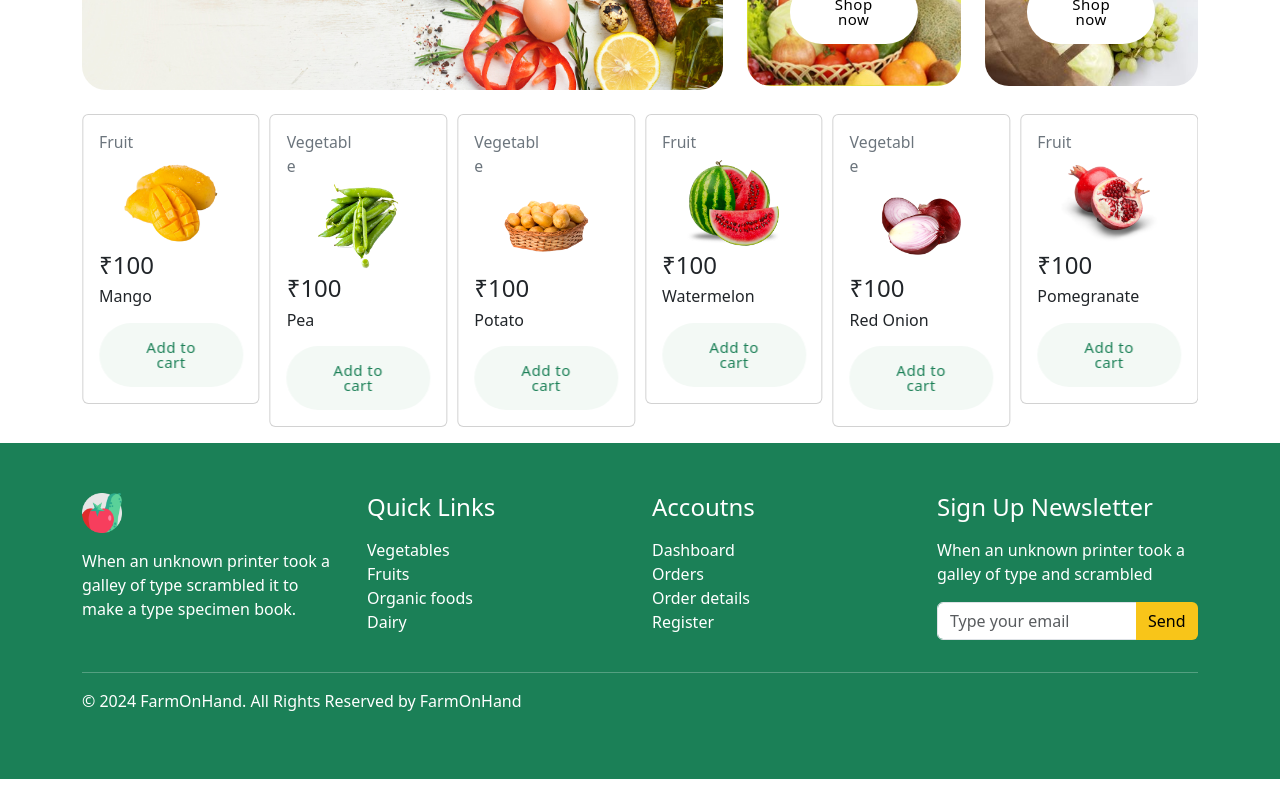
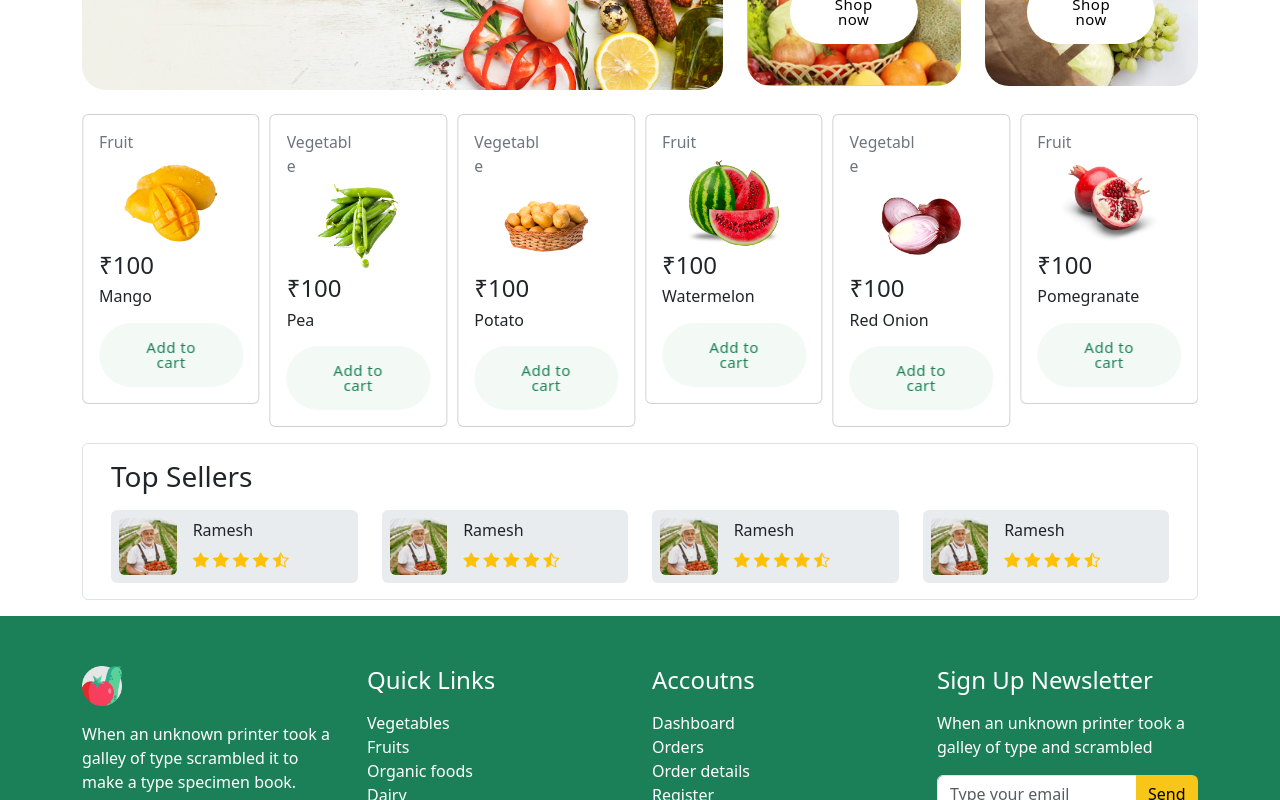
Before and after one commit to haquedot/F, a React (Vite) app: page /#/ in a window 1280 px wide. Shown: the part 426-1226 px from the top of the page. Before the commit the page ends 1205 px from the top, so only its background shows below. Built offline with nearby package versions, Linux system fonts and the light colour scheme.

Commit message:
top sellers added

```diff
--- /dev/null
+++ b/src/components/TopSeller.jsx
@@ -0,0 +1,102 @@
+import { Card, Col, Row } from "react-bootstrap";
+import seller_1 from '../assets/images/Seller_Images/seller_1.png'
+
+function TopSeller() {
+    return (
+        <>
+            <div className="container">
+                <Row className="border rounded p-3">
+                    <h3 className="mb-3">Top Sellers</h3>
+
+                    <Col md={3}>
+                        <Card className="p-2 bg-body-secondary border-0">
+                            <div className="d-flex">
+                                <img src={seller_1} alt="seller_1" className="rounded w-25 me-3" />
+                                <div className="d-flex align-items-center">
+                                    <div className="d-block">
+                                        <h6>
+                                            Ramesh
+                                        </h6>
+                                        <div className="d-flex">
+                                            <i class="bi bi-star-fill me-1 text-warning"></i>
+                                            <i class="bi bi-star-fill me-1 text-warning"></i>
+                                            <i class="bi bi-star-fill me-1 text-warning"></i>
+                                            <i class="bi bi-star-fill me-1 text-warning"></i>
+                                            <i class="bi bi-star-half text-warning"></i>
+                                        </div>
+                                    </div>
+                                </div>
+                            </div>
+                        </Card>
+                    </Col>
+                    <Col md={3}>
+                        <Card className="p-2 bg-body-secondary border-0">
+                            <div className="d-flex">
+                                <img src={seller_1} alt="seller_1" className="rounded w-25 me-3" />
+                                <div className="d-flex align-items-center">
+                                    <div className="d-block">
+                                        <h6>
+                                            Ramesh
+                                        </h6>
+                                        <div className="d-flex">
+                                            <i class="bi bi-star-fill me-1 text-warning"></i>
+                                            <i class="bi bi-star-fill me-1 text-warning"></i>
+                                            <i class="bi bi-star-fill me-1 text-warning"></i>
+                                            <i class="bi bi-star-fill me-1 text-warning"></i>
+                                            <i class="bi bi-star-half text-warning"></i>
+                                        </div>
+                                    </div>
+                                </div>
+                            </div>
+                        </Card>
+                    </Col>
+                    <Col md={3}>
+                        <Card className="p-2 bg-body-secondary border-0">
+                            <div className="d-flex">
+                                <img src={seller_1} alt="seller_1" className="rounded w-25 me-3" />
+                                <div className="d-flex align-items-center">
+                                    <div className="d-block">
+                                        <h6>
+                                            Ramesh
+                                        </h6>
+                                        <div className="d-flex">
+                                            <i class="bi bi-star-fill me-1 text-warning"></i>
+                                            <i class="bi bi-star-fill me-1 text-warning"></i>
+                                            <i class="bi bi-star-fill me-1 text-warning"></i>
+                                            <i class="bi bi-star-fill me-1 text-warning"></i>
+                                            <i class="bi bi-star-half text-warning"></i>
+                                        </div>
+                                    </div>
+                                </div>
+                            </div>
+                        </Card>
+                    </Col>
+                    <Col md={3}>
+                        <Card className="p-2 bg-body-secondary border-0">
+                            <div className="d-flex">
+                                <img src={seller_1} alt="seller_1" className="rounded w-25 me-3" />
+                                <div className="d-flex align-items-center">
+                                    <div className="d-block">
+                                        <h6>
+                                            Ramesh
+                                        </h6>
+                                        <div className="d-flex">
+                                            <i class="bi bi-star-fill me-1 text-warning"></i>
+                                            <i class="bi bi-star-fill me-1 text-warning"></i>
+                                            <i class="bi bi-star-fill me-1 text-warning"></i>
+                                            <i class="bi bi-star-fill me-1 text-warning"></i>
+                                            <i class="bi bi-star-half text-warning"></i>
+                                        </div>
+                                    </div>
+                                </div>
+                            </div>
+                        </Card>
+
+                    </Col>
+                </Row>
+            </div>
+        </>
+    )
+}
+
+export default TopSeller;
--- a/src/views/Home.jsx
+++ b/src/views/Home.jsx
@@ -1,5 +1,6 @@
 import HeroSection from "../components/HeroSection";
 import Slider from "../components/Slider";
+import TopSeller from "../components/TopSeller";
 
 
 function Home() {
@@ -7,6 +8,7 @@ function Home() {
         <>
             <HeroSection />
             <Slider />
+            <TopSeller/>
         </>
     )
 }
```
Also changed, not shown: src/assets/images/Seller_Images/seller_1.png (added).
